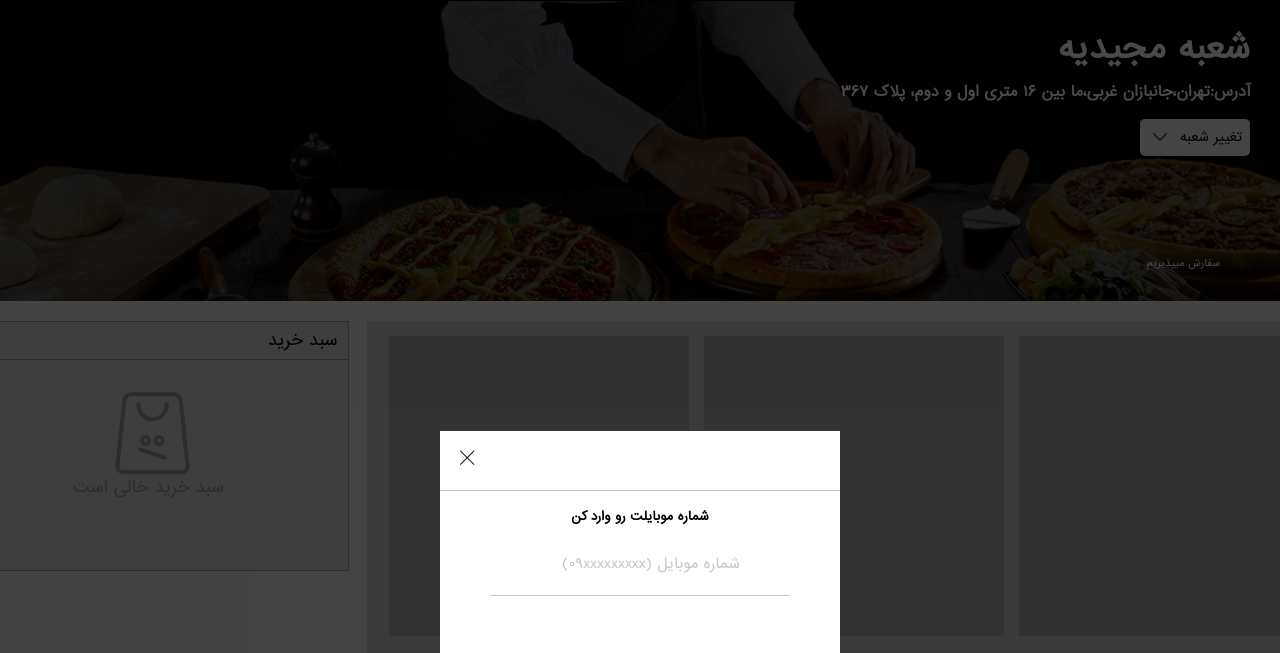
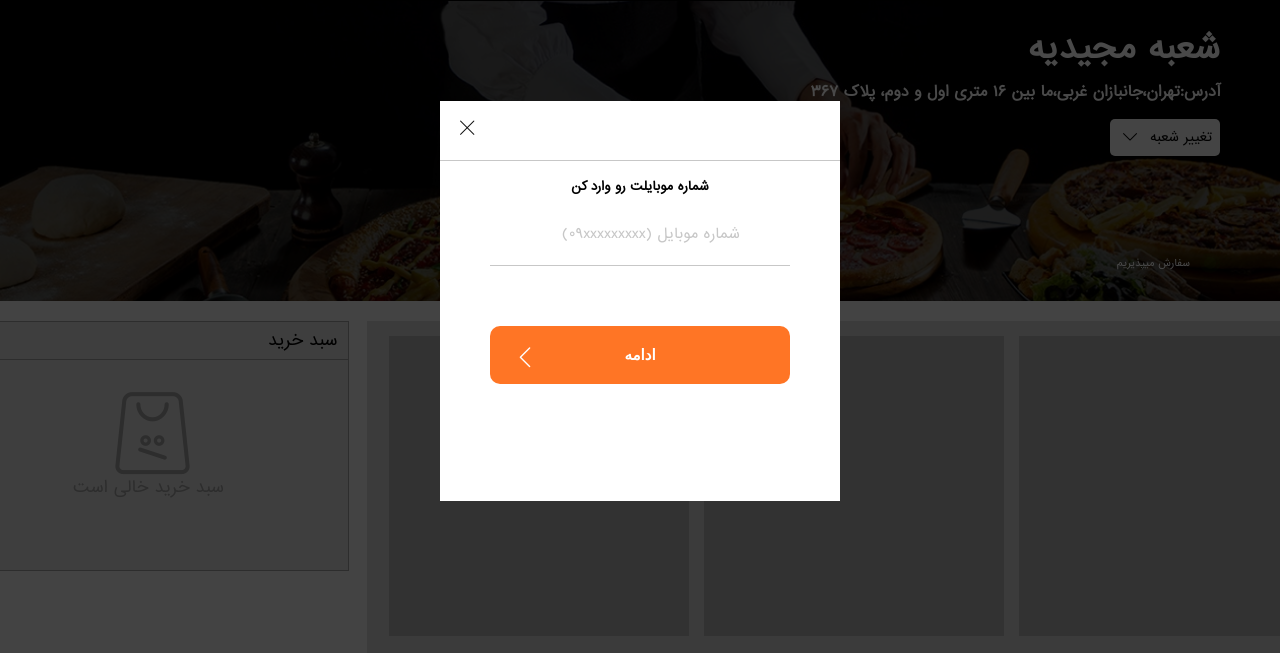
Before and after one commit to Mobin-Karam/shila-landing-page, a website: page index.html in a window 1280 px wide. Both pictures are taken after a click on the button "ورود / عضویت". Shown: the part 99-752 px from the top of the page. Drawn offline with Linux system fonts and the light colour scheme.

Commit message:
some changes for login form fix and main__content

```diff
--- a/js/script.js
+++ b/js/script.js
@@ -12,6 +12,7 @@ if (window.innerWidth < 900) {
   loginButton.addEventListener("click", () => {
     modalBoxSmall.style.animation = "popup 0.6s ease-in-out 0s 1 alternate";
     modalBox.style.display = "flex";
+    document.body.style.overflow = "hidden";
   });
   // Exit Button From Login Form
   exitModal.addEventListener("click", () => {
@@ -19,6 +20,7 @@ if (window.innerWidth < 900) {
     setTimeout(() => {
       modalBox.style.display = "none";
     }, 600);
+    document.body.style.removeProperty("overflow");
   });
 
   // If window Width > 900 Show this
@@ -27,6 +29,7 @@ if (window.innerWidth < 900) {
   loginButton.addEventListener("click", () => {
     modalBoxSmall.style.animation = "popup 0.6s ease-in-out 0s 1 alternate";
     modalBox.style.display = "block";
+    document.body.style.overflow = "hidden";
   });
   // Exit Button From Login Form
   exitModal.addEventListener("click", () => {
@@ -34,6 +37,11 @@ if (window.innerWidth < 900) {
     setTimeout(() => {
       modalBox.style.display = "none";
     }, 300);
+    document.body.style.removeProperty("overflow");
+  });
+  // Exit with CLick on Out Side of Login Form
+  modalBox.addEventListener("click", () => {
+    modalBox.style.display = "none";
   });
 }
 
--- a/sass/components/_modal.scss
+++ b/sass/components/_modal.scss
@@ -14,7 +14,7 @@
 
     // Box =====
     &__box {
-      position: absolute;
+      position: fixed;
       top: 50%;
       left: 50%;
       transform: translate(-50%, -50%);
@@ -201,7 +201,7 @@
     display: none;
     overflow: hidden;
     direction: rtl;
-    position: absolute;
+    position: fixed;
     bottom: 0;
     left: 0;
     width: 100%;
--- a/sass/globals/_boilerplate.scss
+++ b/sass/globals/_boilerplate.scss
@@ -10,9 +10,12 @@ body {
   margin: 0;
   padding: 0;
   font-family: IRANSans, Tahoma, sans-serif;
+  overflow-x: hidden;
 
   .container {
     position: relative;
+
+    // scroll-snap-type: mandatory;
     width: 100%;
     min-height: 100vh;
     background-color: #ececec;
--- a/sass/style.scss
+++ b/sass/style.scss
@@ -40,6 +40,7 @@
     // Main Banner Header =======================
     &__header {
       width: calc(100% - 60px);
+      padding-right: 30px;
       display: flex;
       align-items: end;
       justify-content: center;
@@ -122,6 +123,7 @@
     // Main Banner Status ========================
     &__status {
       width: calc(100% - 60px);
+      padding-right: 30px;
       display: flex;
       align-items: center;
       justify-content: end;
```
Also changed, not shown: dist/style.css, 1 other file.
